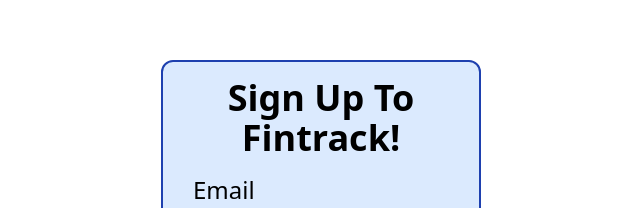
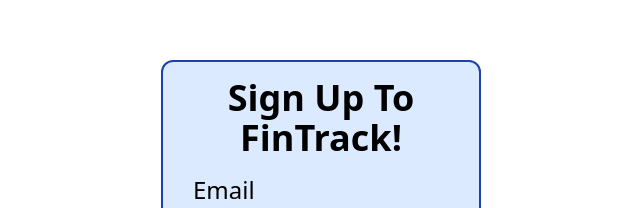
Before and after one commit to joh748/SOFTENG310-FinTrack, a React (Create React App) app in the folder frontend/: page /signup in a window 1280 px wide. Shown: the part 118-326 px from the top of the page, without its empty margins (319-959 px from the left). Built offline with nearby package versions, Linux system fonts and the light colour scheme.

Commit message:
Fixed capitalisation for title in login/signup

```diff
--- a/frontend/src/components/SignupForm.jsx
+++ b/frontend/src/components/SignupForm.jsx
@@ -23,7 +23,7 @@
     }
     return (
         <form className="flex flex-col border-2 items-center border-blue-800 w-80 p-4 rounded-xl bg-blue-100">
-            <h2 className="text-4xl font-bold text-center mb-4">Sign Up To Fintrack!</h2>
+            <h2 className="text-4xl font-bold text-center mb-4">Sign Up To FinTrack!</h2>
             <div className="flex flex-col">
                 <label className={labelStyle} htmlFor="email">Email</label>
                 <input className={inputStyle} required type="email" onChange={(e) => {setEmail(e.target.value)}} value={email} />
```
